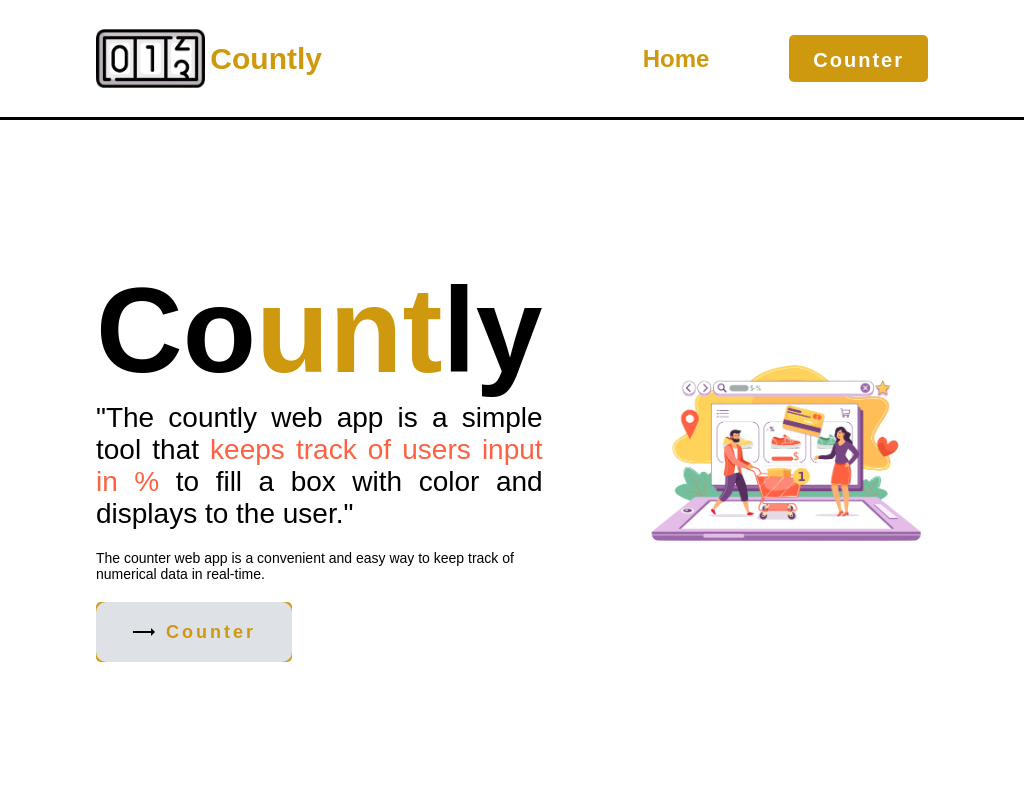
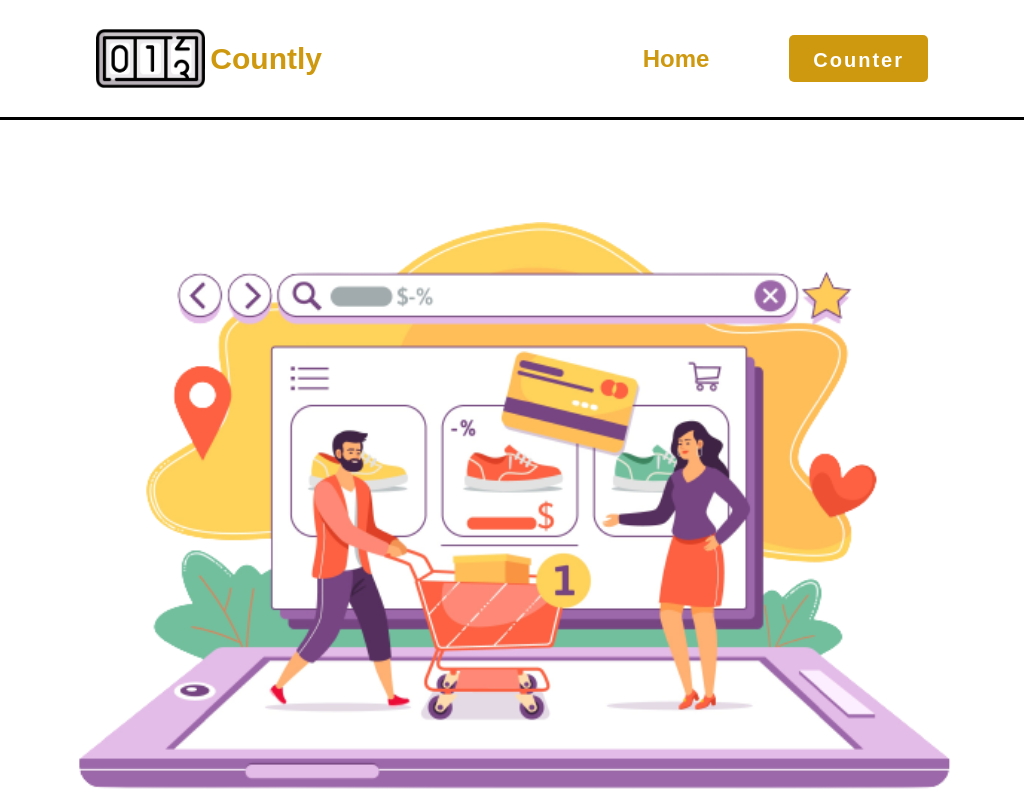
Before and after one commit to Ayopal/counter-vue, a Vue app: page / in a window 1024 px wide. Shown: the top 800 px of the page. Built offline with nearby package versions, Linux system fonts and the light colour scheme; a web font is replaced by a local one.

Commit message:
responsiveness added

```diff
--- a/src/views/homePage.vue
+++ b/src/views/homePage.vue
@@ -31,7 +31,6 @@
 <style scoped>
 .container {
 	width: 100%;
-	height: 85vh;
 	display: flex;
 	align-items: center;
 	justify-content: space-between;
@@ -40,6 +39,8 @@
 	padding: 0rem 6rem;
 	background: #fff;
 	gap: 100px;
+	height: 85vh;
+
 }
 
 .left {
@@ -175,27 +176,31 @@ button {
 		display: flex;
 		flex-direction: column;
 		flex-wrap: wrap;
-		height: 100%;
 		align-items: center;
 		justify-content: center;
 		padding: 10% 5%;
 		gap: 0px;
+    height: 100%;
 	}
 	h1 {
 		font-size: 3rem;
 		margin-bottom: 10px;
+    text-align: center;
+    margin-top: 0;
 	}
 
 	.left {
 		order: 2;
 		flex: 1;
-		margin: 0px;
+		margin-top: 20px;
 		padding: 0;
+    width: 100%;
 	}
 
 	.right {
-		flex: 1;
+		width: 100%;
 		order: 1;
+    flex:1;
 		margin: 0px;
 	}
 
@@ -205,6 +210,7 @@ button {
 
 	.midtext {
 		font-size: 18px;
+    text-align: center;
 	}
 
 	.endtext {
@@ -215,11 +221,62 @@ button {
 		width: 100%;
 		font-size: 24px;
 		font-weight: 600;
-		margin: 0px;
+		margin-top: 20px;
 	padding: .6em 0em;
 
 	}
 }
 
 
+@media only screen and (min-width: 820px) and (max-width: 1024px) {
+
+.container {
+	height: 100%;
+		display: flex;
+		flex-direction: column;
+		flex-wrap: wrap;
+		align-items: center;
+		justify-content: center;
+		padding: 10% 5%;
+		gap: 0px;
+	}
+
+  .bn5 {
+		width: 100%;
+		font-size: 24px;
+		font-weight: 600;
+		margin-top: 30px;
+	padding: .6em 0em;
+
+	}
+
+	.left {
+    order: 2;
+		width: 100%;
+		margin: 0px;
+		padding: 0;
+    flex:1;
+	}
+
+	.right {
+		width: 100%;
+    order: 1;
+    flex: 1;
+	}
+
+h1{
+  text-align: center;
+}
+
+  .midtext{
+    font-size: 24px;
+    text-align: center;
+  }
+
+  .hero-img {
+    width: 100%;
+  }
+
+}
+
 </style>
```
